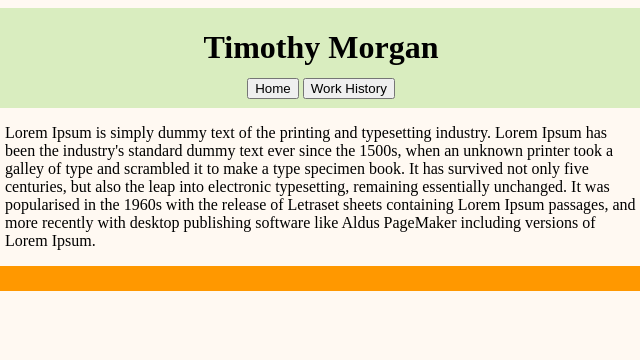
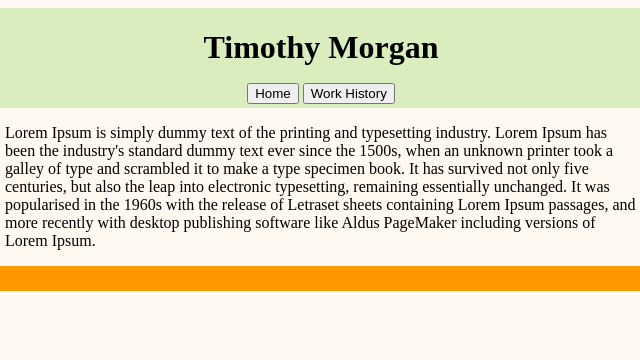
Before and after one commit to timorganmk/Resume, a plain HTML site: page index.html in a window 1280 px wide. Shown: the full height of the page, 319-959 px from the left. Drawn offline with Linux system fonts and the light colour scheme.

Commit message:
Add files via upload

```diff
--- a/style.css
+++ b/style.css
@@ -17,8 +17,7 @@ html{
 
 #header-name{
     position: absolute;
-    width: 50%;
-    left: 25%;
+    width: 100%;
 }
 #header-name h1{
     text-align: center;
@@ -26,9 +25,8 @@ html{
 
 #links01{
     position: absolute;
-    width: 50%;
-    left: 25%;
-    top: 70px;
+    width: 100%;
+    top: 75%;
 }
 #links01{
     text-align: center;
```
